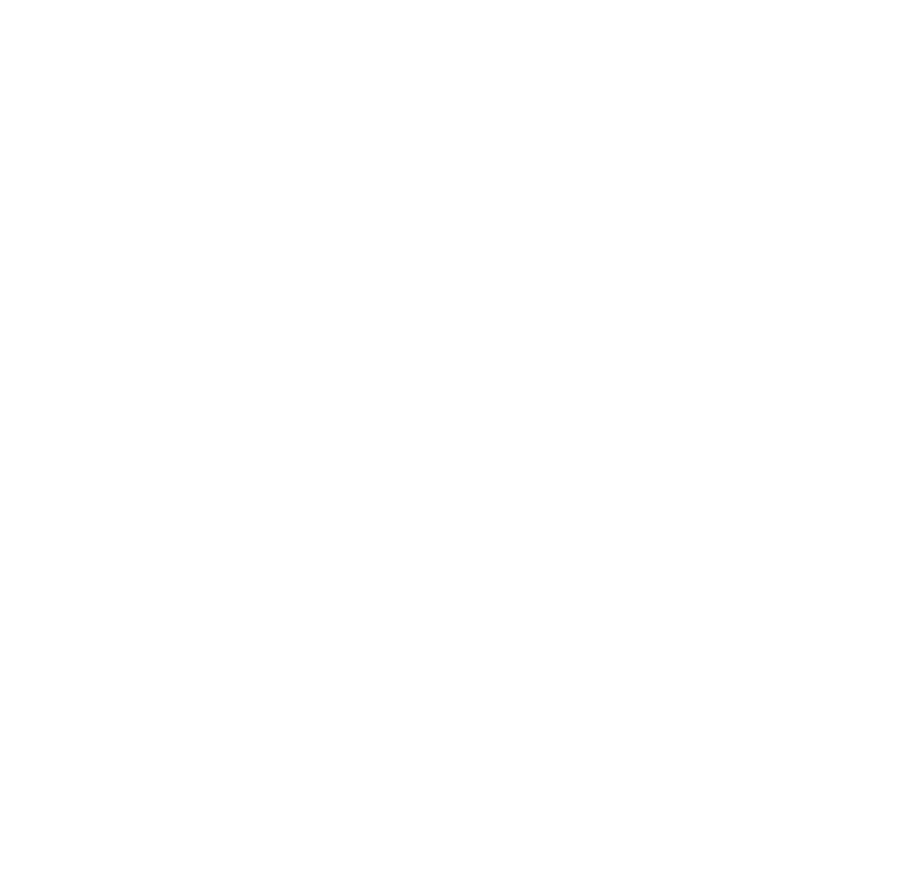
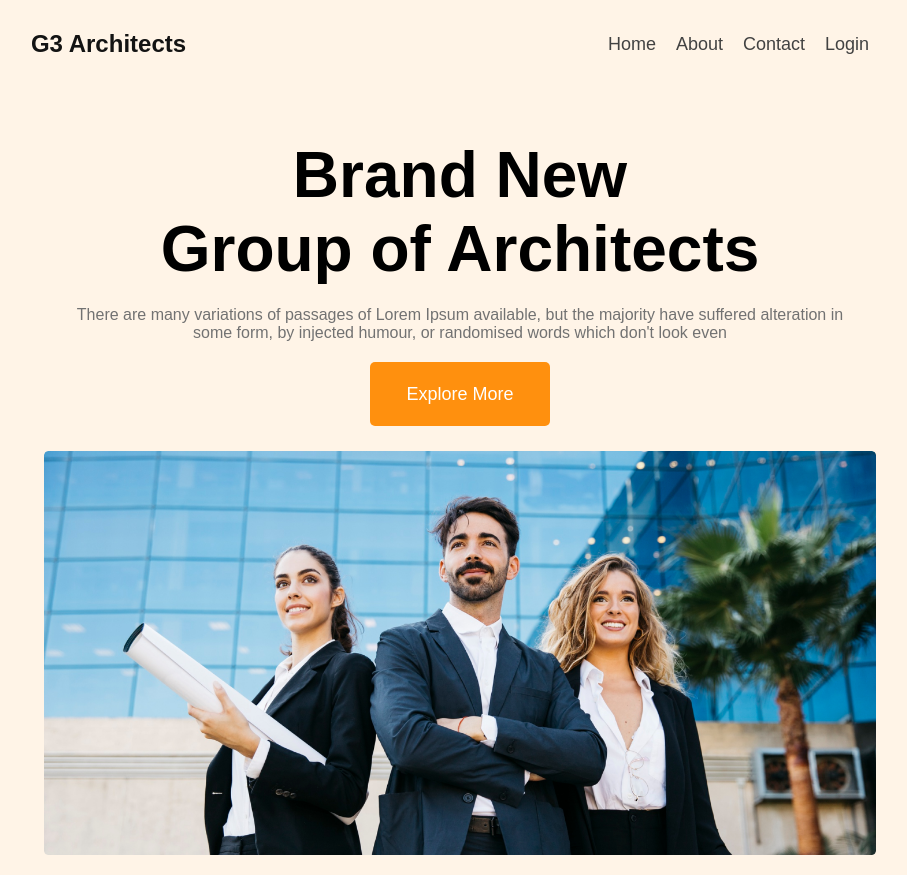
Before and after one commit to iamnayeeem/g3-architect, a plain HTML site: page index.html in a window 1280 px wide. Shown: the whole page, without its empty margins (180-1087 px from the left). Before the commit the page ends 800 px from the top, so only its background shows below. Drawn offline with Linux system fonts and the light colour scheme.

Commit message:
header part done

```diff
--- a/index.html
+++ b/index.html
@@ -9,6 +9,38 @@
     <title>G3 Architect</title>
 </head>
 <body>
+    <!-- Header Section started  -->
+    <header>
+        <!-- Navigation Bar started  -->
+        <section class="nav-container">
+        <div class="logo">
+            <h2>G3 Architects</h2>
+        </div>
+        <div class="navigation">
+            <ul class="items">
+                <li class="item">Home</li>
+                <li class="item">About</li>
+                <li class="item">Contact</li>
+                <li class="item">Login</li>
+            </ul>
+        </div>
+    </section>
+    <!-- Banner Section Started  -->
+    <div class="banner-container">
+        <h1 class="banner-title">Brand New <br>Group of Architects </h1>
+            <p class="banner-info">There are many variations of passages of Lorem Ipsum available, but the majority have suffered alteration in <br>some form, by injected humour, or randomised words which don't look even</p>
+           <div>
+            <button class="primary-button">Explore More</button>
+            <img class="banner-img" src="images/banner.png" alt="">
+        </div>
+    </div>
+    </header>
+    <!-- Header Section Ended  -->
+    <main>
 
+    </main>
+    <footer>
+
+    </footer>
 </body>
 </html>
--- a/styles/style.css
+++ b/styles/style.css
@@ -0,0 +1,73 @@
+* {
+    margin: 0px;
+    padding: 0px;
+    @import url('https://fonts.googleapis.com/css2?family=Work+Sans:wght@400;700&display=swap');
+    font-family: 'Work Sans', sans-serif;
+
+}
+
+/* Header Styles */
+
+header {
+    background-color: #FFF4E7;
+}
+.nav-container {
+    display: flex;
+    justify-content: space-around;
+    padding: 30px 0px;
+    align-items: center
+}
+
+.logo {
+    color: #131313
+}
+
+.items {
+    display: flex;
+    list-style: none;
+
+}
+.item {
+    margin-right: 20px;
+    font-weight: 500;
+    font-size: 18px;
+    color: #424242;
+}
+
+/* Banner Styles Started  */
+
+.banner-container {
+    text-align: center;
+
+}
+
+.banner-title {
+    font-weight: 700;
+    font-size: 64px;
+    margin-top: 50px;
+    margin-bottom: 20px;
+}
+
+.banner-info {
+    font-weight: 400;
+    font-size: 16px;
+    color: #727272;
+    margin-bottom: 20px;
+}
+.primary-button {
+    width: 180px;
+    height: 64px;
+    background-color: #FF900E;
+    color: white;
+    border: none;
+    border-radius: 5px;
+    font-size: 18px;
+}
+.banner-img {
+    margin-top: 25px;
+    display: block;
+    margin-left: auto;
+    margin-right: auto;
+    padding-bottom: 20px;
+    width: 65%;
+}
```
